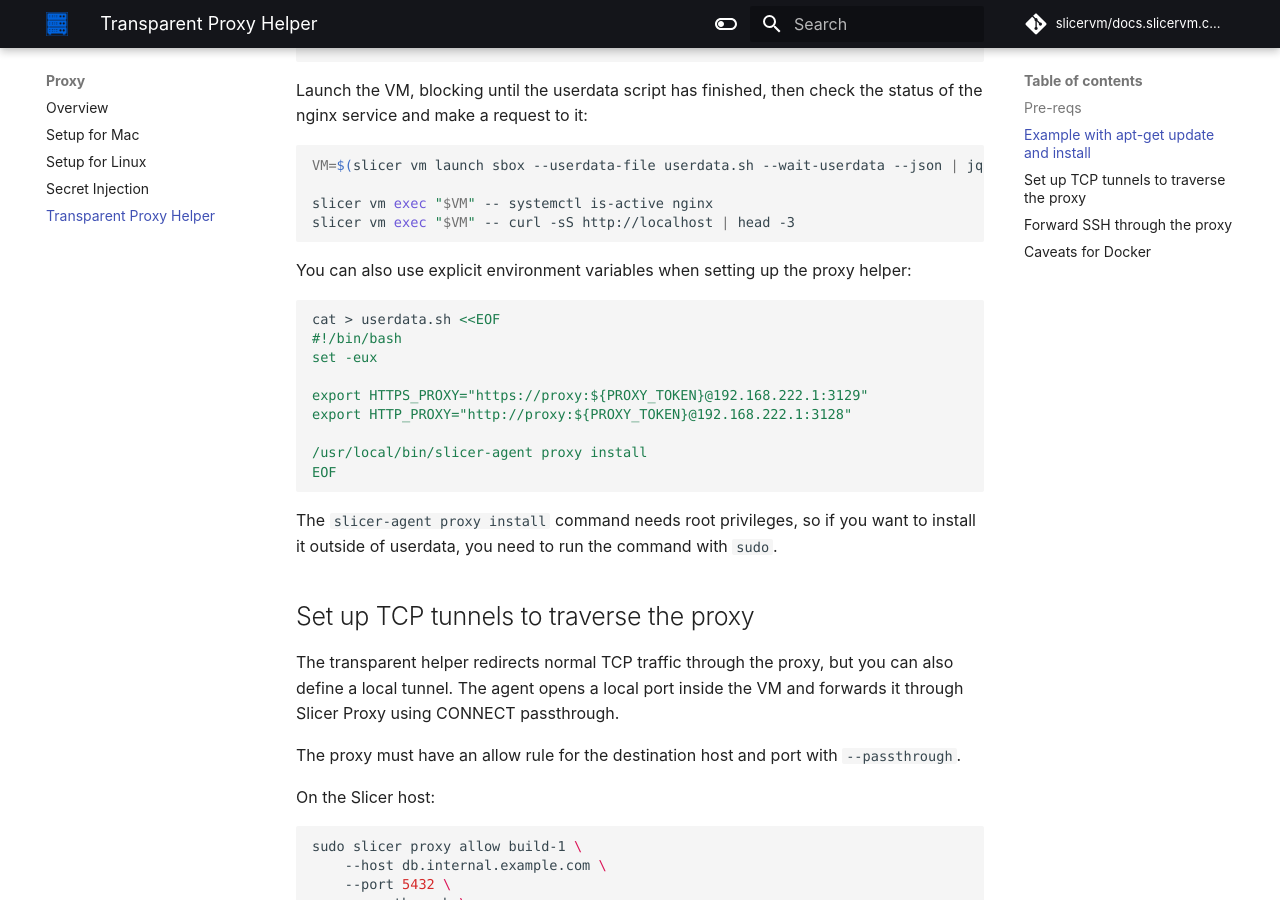
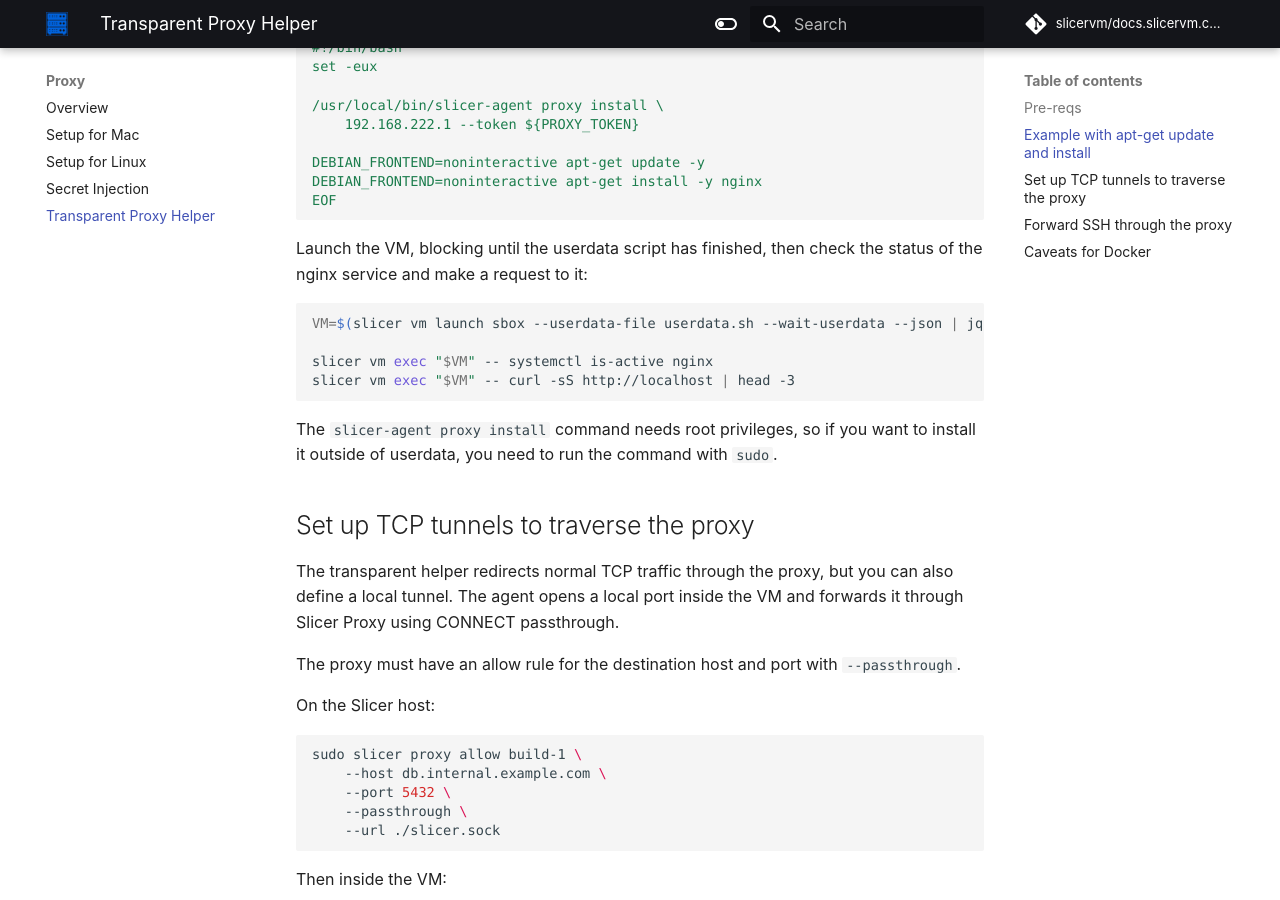
Before and after one commit to slicervm/docs.slicervm.com, an MkDocs documentation site: the page built from docs/proxy/transparent.md, in a window 1280 px wide and 900 px high, scrolled down 1353 px. Built offline with MkDocs 1.6.1 and Material for MkDocs 9.7.7, drawn with Linux system fonts in a browser that asks for light colours; some web fonts are replaced; comment, search, counter and statistics services are not loaded; some of the changed text lies outside the part shown.

Commit message:
Mention proxy IP required/used in transparent guide for macOS
Signed-off-by: Alex Ellis (OpenFaaS Ltd) <alexellis2@gmail.com>

````diff
--- a/docs/proxy/transparent.md
+++ b/docs/proxy/transparent.md
@@ -56,20 +63,6 @@
 
 slicer vm exec "$VM" -- systemctl is-active nginx
 slicer vm exec "$VM" -- curl -sS http://localhost | head -3
-```
-
-You can also use explicit environment variables when setting up the proxy helper:
-
-```bash
-cat > userdata.sh <<EOF
-#!/bin/bash
-set -eux
-
-export HTTPS_PROXY="https://proxy:${PROXY_TOKEN}@192.168.222.1:3129"
-export HTTP_PROXY="http://proxy:${PROXY_TOKEN}@192.168.222.1:3128"
-
-/usr/local/bin/slicer-agent proxy install
-EOF
 ```
 
 The `slicer-agent proxy install` command needs root privileges, so if you want to install it outside of userdata, you need to run the command with `sudo`.
````
Also changed, not shown: other parts of docs/proxy/transparent.md (+7 -0 lines).
